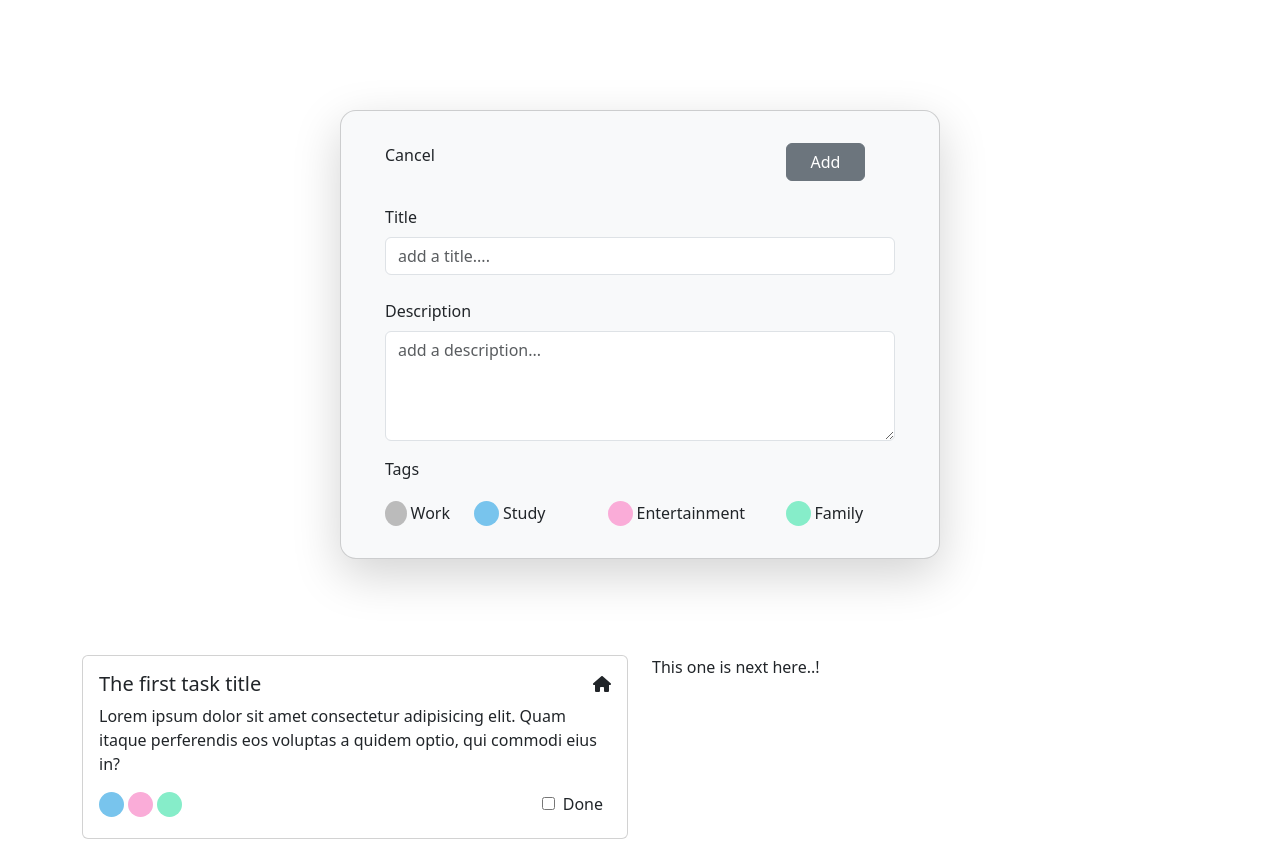
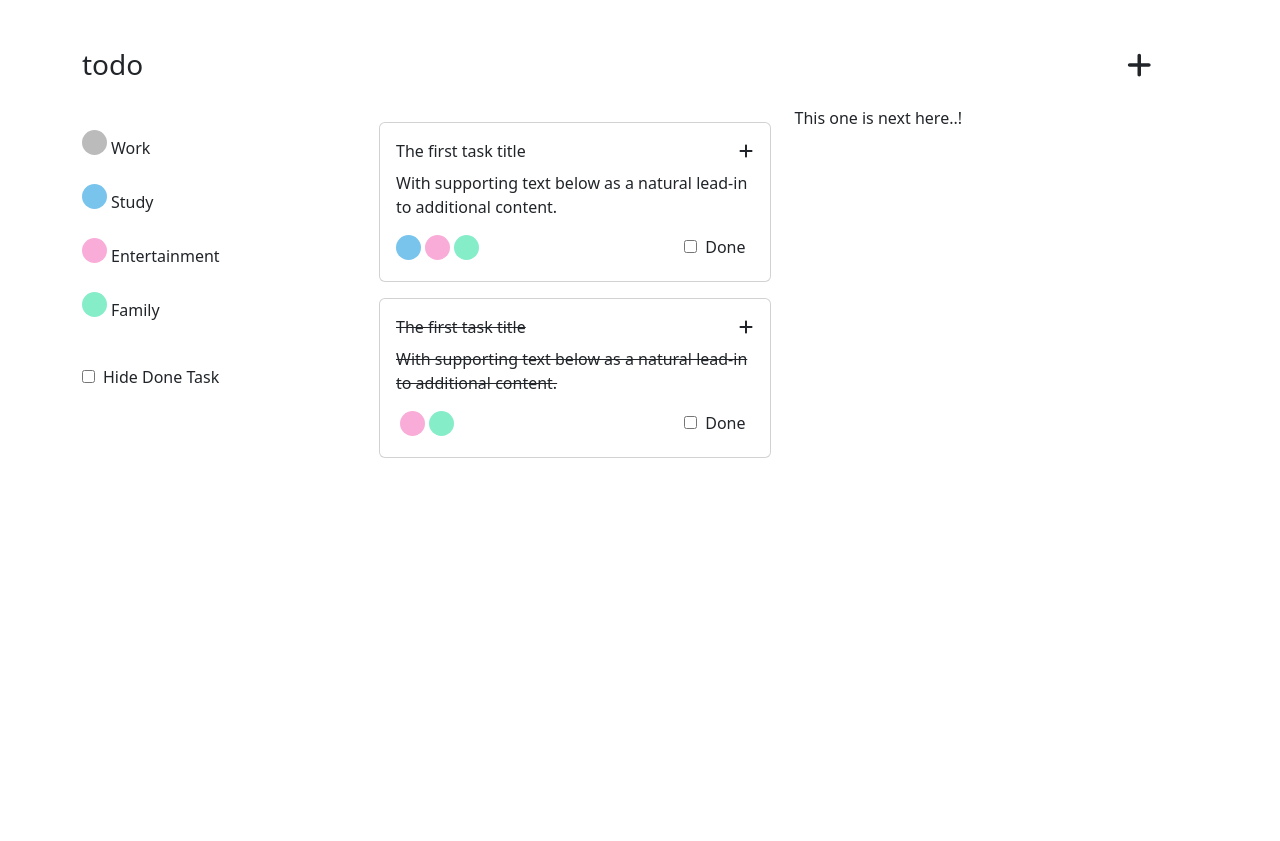
Before and after one commit to Cdanprajapati/Cdanprajapati, a React (Create React App) app in the folder React.Js/Todo-list/todo-list/: page / in a window 1280 px wide. Shown: the top 841 px of the page. After the commit the page ends 800 px from the top, so only its background shows below. Built offline with nearby package versions, Linux system fonts and the light colour scheme.

Commit message:
today_pass_component_onClick

```diff
--- a/React.Js/Todo-list/todo-list/package.json
+++ b/React.Js/Todo-list/todo-list/package.json
@@ -11,6 +11,8 @@
     "@testing-library/user-event": "^13.5.0",
     "react": "^18.2.0",
     "react-dom": "^18.2.0",
+    "react-icons": "^4.7.1",
+    "react-router-dom": "^6.8.1",
     "react-scripts": "5.0.1",
     "web-vitals": "^2.1.4"
   },
--- a/React.Js/Todo-list/todo-list/src/App.js
+++ b/React.Js/Todo-list/todo-list/src/App.js
@@ -1,11 +1,11 @@
-import TodoInput from "./Components/TodoInput";
-import Tasks from "./Components/Tasks";
+// import TodoInput from "./Components/TodoInput";
+// import Tasks from "./Components/Tasks";
+import TodoHome from "./Components/TodoHome";
 
 function App() {
   return (
     <div className="App">
-      <TodoInput />
-      <Tasks />
+      <TodoHome />
     </div>
   );
 }
--- /dev/null
+++ b/React.Js/Todo-list/todo-list/src/Assets/Style/TodoHome.module.css
@@ -0,0 +1,34 @@
+.dot {
+    background-color: #bbb;
+    border-radius: 50%;
+    height: 25px;
+    width: 25px;
+    display: inline-block;
+    border: none;
+  }
+  .dot-1 {
+    background-color: #78c4ed;
+    border-radius: 50%;
+    height: 25px;
+    width: 25px;
+    display: inline-block;
+    border: none;
+  }
+
+  .dot-2 {
+    background-color: rgb(250, 172, 216);
+    height: 25px;
+    width: 25px;
+    border-radius: 50%;
+    display: inline-block;
+    border: none;
+  }
+
+  .dot-3 {
+    background-color: #86edc9;
+    height: 25px;
+    width: 25px;
+    border-radius: 50%;
+    display: inline-block;
+    border: none;
+  }
--- a/React.Js/Todo-list/todo-list/src/Assets/Style/TodoInput.module.css
+++ b/React.Js/Todo-list/todo-list/src/Assets/Style/TodoInput.module.css
@@ -4,37 +4,61 @@
   width: 600px !important;
 }
 
-.dot {
-  background-color: #bbb;
-  border-radius: 50%;
-  height: 25px;
-  width: 25px;
-  display: inline-block;
-  border: none;
+.input-container{
+  z-index: 1000;
+  height: 100vh;
+  width: 100vw;
+  background-color: rgba(78, 76, 76, 0.822);
+  overflow: hidden;
 }
+
+.Cancel{
+  cursor: pointer;
+}
+
+.Add{
+  cursor: pointer;
+}
+
+
 .dot-1 {
   background-color: #78c4ed;
   border-radius: 50%;
   height: 25px;
   width: 25px;
+  cursor: pointer;
   display: inline-block;
   border: none;
 }
+
 
 .dot-2 {
   background-color: rgb(250, 172, 216);
   height: 25px;
   width: 25px;
+  cursor: pointer;
   border-radius: 50%;
   display: inline-block;
   border: none;
 }
 
+
 .dot-3 {
   background-color: #86edc9;
   height: 25px;
   width: 25px;
+  cursor: pointer;
   border-radius: 50%;
   display: inline-block;
   border: none;
 }
+
+.dot-4 {
+  background-color: #bbb;
+  border-radius: 50%;
+  height: 25px;
+  width: 25px;
+  cursor: pointer;
+  display: inline-block;
+  border: none;
+}
--- a/React.Js/Todo-list/todo-list/src/Components/Tasks.jsx
+++ b/React.Js/Todo-list/todo-list/src/Components/Tasks.jsx
@@ -1,33 +1,37 @@
 import React from "react";
 import style from "../Assets/Style/Tasks.module.css";
-import { faHome } from "@fortawesome/free-solid-svg-icons";
+import { faPlus } from "@fortawesome/free-solid-svg-icons";
 import { FontAwesomeIcon } from "@fortawesome/react-fontawesome";
 
 function Tasks() {
   return (
     <div>
-      <div className="container py-5">
+      <div className="container">
         <div className="row">
           <div className="col-sm-6 col-sm-6 mb-3 mb-sm-0">
-            <div className="card">
+          <div className="card my-3 bg-warninhg">
               <div className="card-body">
                 <div className="row">
                   <div className="col-sm-5">
-                    <h5 className="card-title">The first task title</h5>
+                    <p className="card-title text-bold">
+                     The first task title
+                    </p>
                   </div>
                   <div className="col-sm-5"></div>
                   <div className="col-sm-2 text-end">
-                    <FontAwesomeIcon icon={faHome} />
+                    <FontAwesomeIcon icon={faPlus} />
                   </div>
                 </div>
                 <p className="card-text">
-                  Lorem ipsum dolor sit amet consectetur adipisicing elit. Quam
-                  itaque perferendis eos voluptas a quidem optio, qui commodi
-                  eius in?
+
+                    {" "}
+                    With supporting text below as a natural lead-in to
+                    additional content.
+
                 </p>
                 <div className="row">
                   <div className="col-md-4">
-                    <button className={style["dot-1"]} />
+                  <button className={style["dot-1"]} />
                     <button className={"mx-1 " + style["dot-2"]} />
                     <button className={style["dot-3"]} />
                   </div>
@@ -43,13 +47,13 @@ function Tasks() {
               <div className="card-body">
                 <div className="row">
                   <div className="col-sm-5">
-                    <h5 className="card-title">
+                    <p className="card-title text-bold">
                       <del>The first task title</del>
-                    </h5>
+                    </p>
                   </div>
                   <div className="col-sm-5"></div>
                   <div className="col-sm-2 text-end">
-                    <FontAwesomeIcon icon={faHome} />
+                    <FontAwesomeIcon icon={faPlus} />
                   </div>
                 </div>
                 <p className="card-text">
--- a/React.Js/Todo-list/todo-list/src/Components/TodoHome.jsx
+++ b/React.Js/Todo-list/todo-list/src/Components/TodoHome.jsx
@@ -1,15 +1,68 @@
-import React from 'react';
+import { faPlus } from "@fortawesome/free-solid-svg-icons";
+import { FontAwesomeIcon } from "@fortawesome/react-fontawesome";
+import React, { useState } from "react";
+import style from "../Assets/Style/TodoHome.module.css";
+import Tasks from "../Components/Tasks";
+import TodoInput from "./TodoInput";
+
+const exampleTodo={
+  title: "",
+  description:"",
+  tags:[],
+  isCompleted: false,
+  when: new Date().toLocaleString()
+}
 
 function TodoHome() {
+  const [showTodoInput, setShowTodoInput] = useState(false);
+  // const [allTodo, setAllTodo] = useState([]);
+
+  console.log(showTodoInput, "====>")
+
   return (
     <div>
-        <div className='container'>
-            <div className='row'>
-                <div className='col-sm-2'><h3>todo</h3></div>
-            </div>
+      {showTodoInput && <TodoInput setShowTodoInput={setShowTodoInput}/> }
+      <div className="container">
+        <div className="row pt-5">
+          <div className="col-sm-2">
+            <h3>todo</h3>
+          </div>
+          <div className="col-sm-9"></div>
+          <div className="col-sm-1">
+            <h3 onClick={()=>setShowTodoInput(true)}>
+              <FontAwesomeIcon icon={faPlus} />
+            </h3>
+          </div>
         </div>
+
+        <div className="row mt-3">
+          <div className="col-sm-3">
+            <button className={"mt-4 " + style["dot"]} />
+            <label className="ms-1 my-auto">Work</label>
+            <br />
+
+            <button className={"mt-4 " + style["dot-1"]} />
+            <label className="ms-1 my-auto">Study</label>
+            <br />
+
+            <button className={"mt-4 " + style["dot-2"]} />
+            <label className="ms-1 my-auto">Entertainment</label>
+            <br />
+
+            <button className={"mt-4 " + style["dot-3"]} />
+            <label className="ms-1 my-auto">Family</label>
+            <br />
+
+            <input className="mt-5" type="checkbox" />
+            <label className="ps-2">Hide Done Task</label>
+          </div>
+          <div className="col-sm-9">
+            <Tasks />
+          </div>
+        </div>
+      </div>
     </div>
-  )
+  );
 }
 
-export default TodoHome
+export default TodoHome;
--- a/React.Js/Todo-list/todo-list/src/Components/TodoInput.jsx
+++ b/React.Js/Todo-list/todo-list/src/Components/TodoInput.jsx
@@ -1,40 +1,71 @@
 import React from "react";
 import style from "../Assets/Style/TodoInput.module.css";
+import { useState } from "react";
 
+function TodoInput(props) {
+  const [title, setTitle] = useState([]);
+  const [description, setDescription] = useState([]);
+  const [border, setBorder] = useState([]);
 
-function TodoInput() {
+  function AddTodo(){
+    const input = {
+      title,
+      description,
+      border,
+    }
+    console.log(input)
+  }
+
+  const Tags = [
+    { title: "work", id: 1 },
+    { title: "study", id: 2 },
+    { title: "enjoyment", id: 3 },
+    { title: "family", id: 4 },
+  ];
+
   return (
-    <div>
+    <div className={"position-absolute " + style["input-container"]}>
       <div className="container">
         <div
           className={
             "card mx-auto rounded-4 shadow-lg p-3 mb-5 bg-body-tertiary " +
             style["card-container"]
-          }>
-
+          }
+        >
           <div className="card-body">
-            <form>
+            <form onSubmit={(e)=>e.preventDefault()}>
               <div className="container">
                 <div className="row">
                   <div className="col-sm-2 col-2 .col-md-2	.col-lg-2	.col-xl-2	.col-xxl-2">
-                    <label>Cancel</label>
+                    <label
+                      className={style["Cancel"]}
+                      onClick={() => props.setShowTodoInput(false)}
+                    >
+                      Cancel
+                    </label>
                   </div>
                   <div className="col-sm-7 col-7 col-md-7 col-lg-7 col-xl-7 col-xxl-7"></div>
                   <div className="col-sm-3 col-3 col-md-3 col-lg-3 col-xl-3 col-xxl-3">
-                    <button className="btn btn-secondary ps-4 pe-4" type="btn">
+                    <button
+                      className={"btn btn-secondary ps-4 pe-4 " + style["Add"]}
+                      type="btn"
+                      onClick={AddTodo}
+                    >
                       {" "}
                       Add{" "}
                     </button>
                   </div>
                 </div>
 
-              {/* Title point */}
+                {/* Title point */}
 
                 <label className="mt-4 pb-2">Title</label>
                 <input
-                  type="email"
+                  type="text"
                   class="form-control"
                   placeholder="add a title...."
+                  value={title}
+                  onChange={(e)=>setTitle(e.target.value)}
                 />
 
                 {/* Description point */}
@@ -46,27 +77,29 @@ function TodoInput() {
                   class="form-control rounded-2"
                   placeholder="add a description..."
                   rows={4}
+                  value={description}
+                  onChange={(e) => setDescription(e.target.value)}
                 />
 
                 <label className="pb-1 my-3">Tags</label>
                 <br />
                 <div className="row">
-                  <div className="col-md-2 d-flex">
-                    <button type="btn" className={style["dot"]} />
-                    <label className="ms-1">Work</label>
-                  </div>
-                  <div className="col-md-3 d-flex">
-                    <button className={style["dot-1"]} />
-                    <label className="ms-1">Study</label>
-                  </div>
-                  <div className="col-md-4 d-flex">
-                    <button className={style["dot-2"]} />
-                    <label className="ms-1">Entertainment</label>
-                  </div>
-                  <div className="col-md-3 d-flex">
-                    <button className={style["dot-3"]} />
-                    <label className="ms-1">Family</label>
-                  </div>
+                  { Tags.map((title, index) => (
+                    <div value={title.title}
+                      className={
+                        border.includes(title.id)
+                          ? "col-md-3 d-flex border p-2"
+                          : "col-md-3 d-flex p-2"
+                      }
+                      key={index}
+                    >
+                      <button
+                        className={style["dot-" + title.id]}
+                        onClick={() => setBorder((p) => p.includes(title.id)? p.filter(p=>p!==title.id):[...p, title.id])}
+                      />
+                      <label className="ms-1">{title.title}</label>
+                    </div>
+                  ))}
                 </div>
               </div>
             </form>
```
Also changed, not shown: 1 other file (tests, documents, lock files or other folders).
